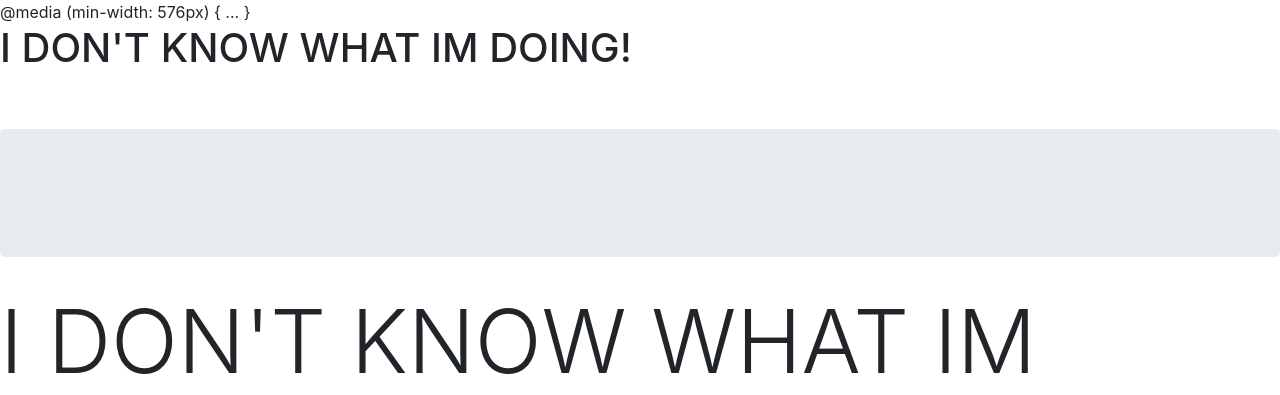
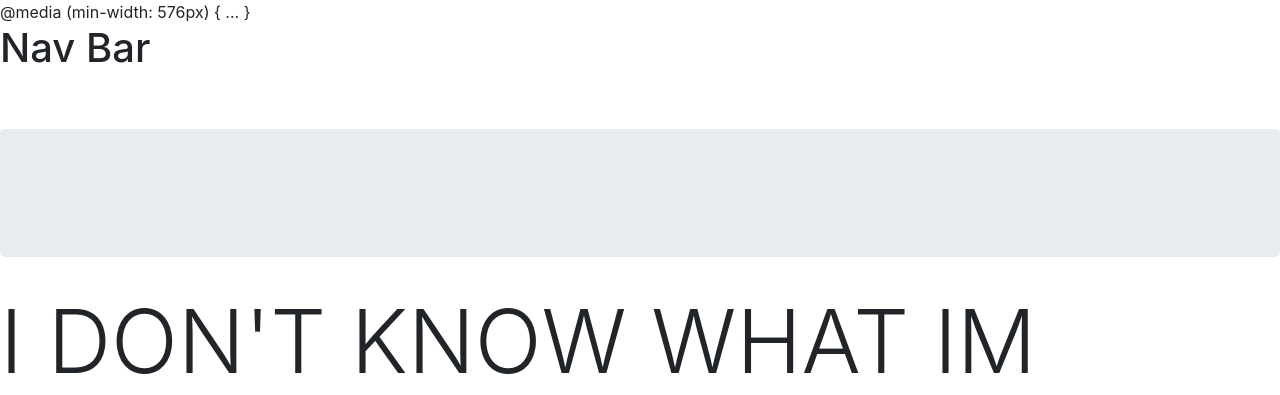
Before and after one commit to jjennings18/bootstrap-challenge, a PHP site: page /bootstrap-challenge.php in a window 1280 px wide. Shown: the top 395 px of the page. Run offline with PHP 8.4, Linux system fonts and the light colour scheme; some libraries are stand-ins or nearby versions.

Commit message:
Start of Boot Strap. Boot Strap links added

```diff
--- a/bootstrap-challenge.php
+++ b/bootstrap-challenge.php
@@ -11,7 +11,7 @@
 		<script src="https://code.jquery.com/jquery-3.2.1.slim.min.js" integrity="sha384-KJ3o2DKtIkvYIK3UENzmM7KCkRr/rE9/Qpg6aAZGJwFDMVNA/GpGFF93hXpG5KkN" crossorigin="anonymous"></script>
 		<script src="https://cdnjs.cloudflare.com/ajax/libs/popper.js/1.12.3/umd/popper.min.js" integrity="sha384-vFJXuSJphROIrBnz7yo7oB41mKfc8JzQZiCq4NCceLEaO4IHwicKwpJf9c9IpFgh" crossorigin="anonymous"></script>
 		<script src="https://maxcdn.bootstrapcdn.com/bootstrap/4.0.0-beta.2/js/bootstrap.min.js" integrity="sha384-alpBpkh1PFOepccYVYDB4do5UnbKysX5WZXm3XxPqe5iKTfUKjNkCk9SaVuEZflJ" crossorigin="anonymous"></script>@media (min-width: 576px) { ... }
-		<h1>I DON'T KNOW WHAT IM DOING!</h1>
+		<h1>Nav Bar</h1>
 		<section class="py-5 bg">
 			<div class="container">
 				</div>
@@ -23,4 +23,19 @@
 							</div>
 							<h1 class="display-2">I DON'T KNOW WHAT IM DOING!</h1>
 					</section>
+		// Extra small devices (portrait phones, less than 576px)
+		// No media query since this is the default in Bootstrap
+
+		// Small devices (landscape phones, 576px and up)
+		@media (min-width: 576px) { ... }
+
+		// Medium devices (tablets, 768px and up)
+		@media (min-width: 768px) { ... }
+
+		// Large devices (desktops, 992px and up)
+		@media (min-width: 992px) { ... }
+
+		// Extra large devices (large desktops, 1200px and up)
+		@media (min-width: 1200px) { ... }
+
 </html>
```
